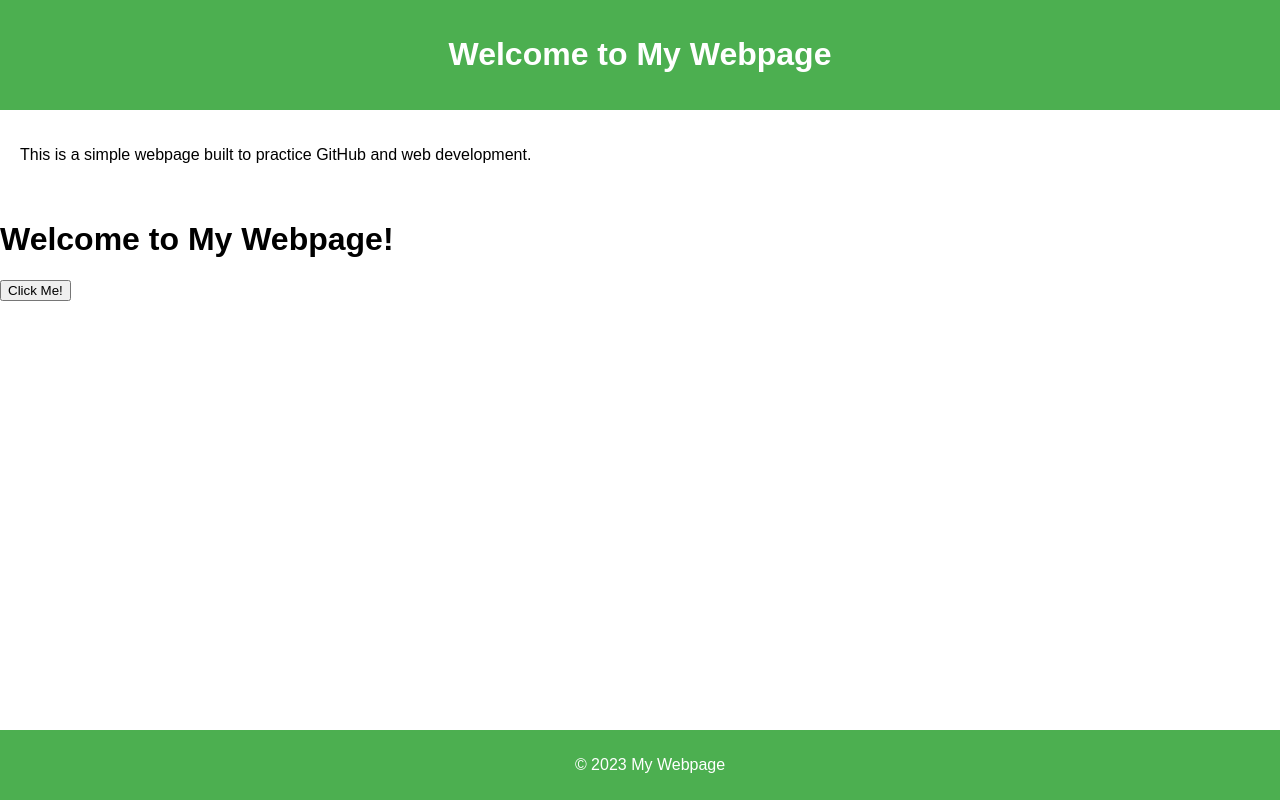
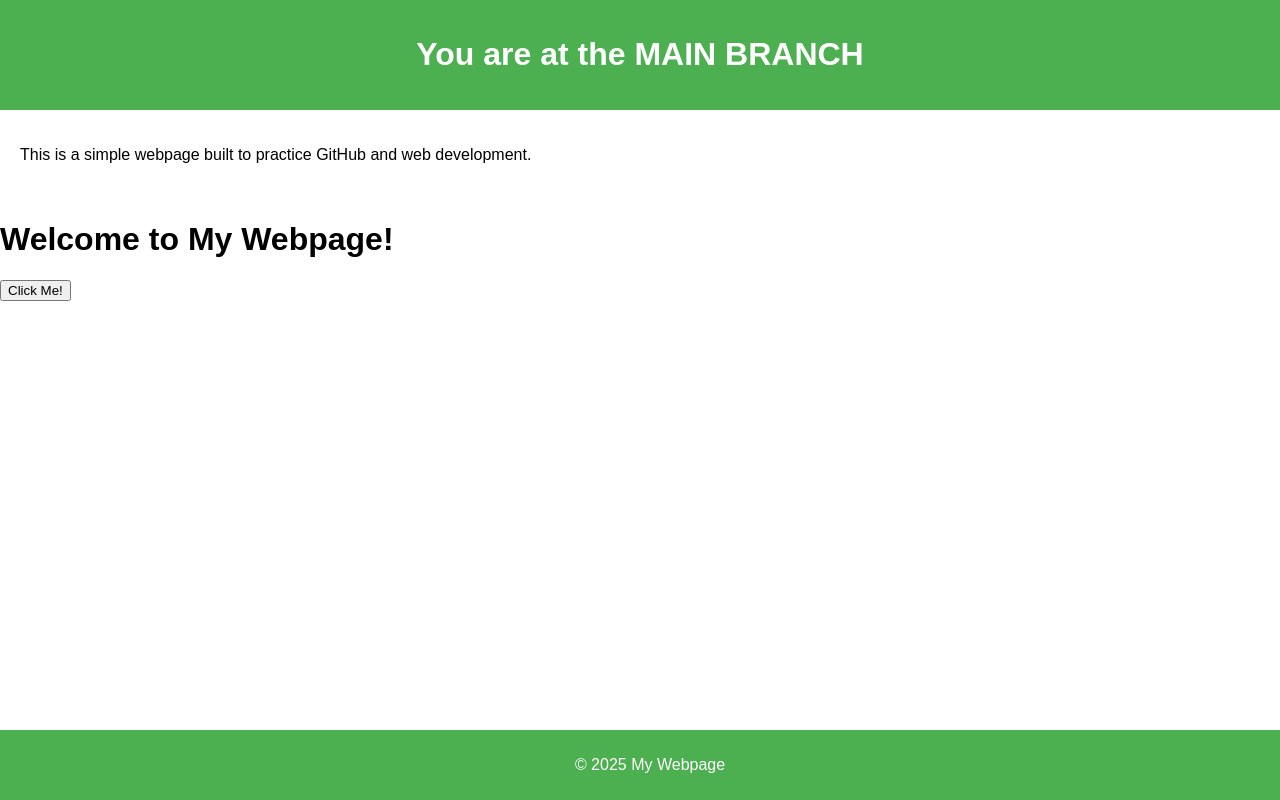
Before and after one commit to carlos-raposo/my-webpage, a website: page src/index.html in a window 1280 px wide. Drawn offline with Linux system fonts and the light colour scheme.

Commit message:
mudei cabeçalho

```diff
--- a/src/index.html
+++ b/src/index.html
@@ -8,13 +8,13 @@
 </head>
 <body>
     <header>
-        <h1>Welcome to My Webpage</h1>
+        <h1>You are at the MAIN BRANCH</h1>
     </header>
     <main>
         <p>This is a simple webpage built to practice GitHub and web development.</p>
     </main>
     <footer>
-        <p>&copy; 2023 My Webpage</p>
+        <p>&copy; 2025 My Webpage</p>
     </footer>
     <script src="scripts/main.js"></script>
 </body>
```
